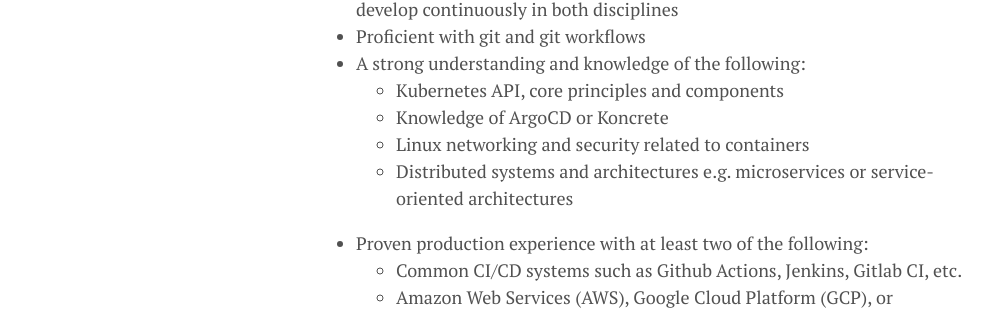
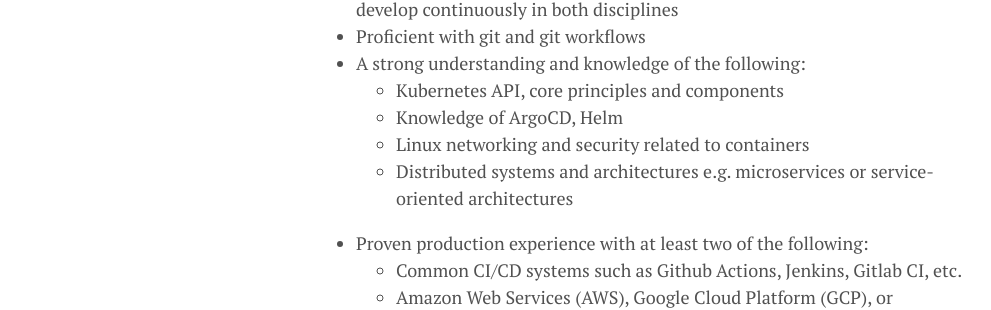
Before and after one commit to lgeurts/lgeurts.github.io, a Jekyll site: the page built from APPLICATION_FORM.md, in a window 1280 px wide and 900 px high, scrolled down 1547 px. Shown: the part 155-465 px from the top of the window, without its empty margins (0-991 px from the left). Built offline with Jekyll 4.4.1, drawn with Linux system fonts in a browser that asks for light colours; nearby versions of some CDN libraries; our own code applies the rules of GitHub Pages for plain Markdown files.

Commit message:
Update APPLICATION_FORM.md

```diff
--- a/APPLICATION_FORM.md
+++ b/APPLICATION_FORM.md
@@ -44,7 +44,7 @@
 - Proficient with git and git workflows
 - A strong understanding and knowledge of the following:
     * Kubernetes API, core principles and components
-    * Knowledge of ArgoCD or Koncrete
+    * Knowledge of ArgoCD, Helm
     * Linux networking and security related to containers
     * Distributed systems and architectures e.g. microservices or service-oriented architectures
 - Proven production experience with at least two of the following:
```
